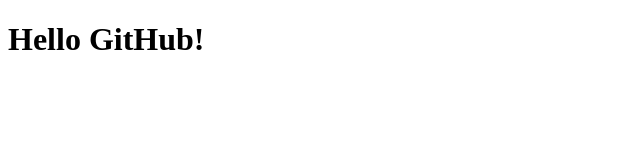
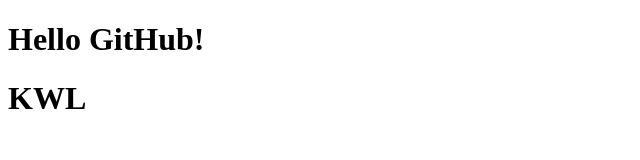
Before and after one commit to kwl-sf/MyProject, a plain HTML site: page index.html in a window 1280 px wide. Shown: the whole page, without its empty margins (0-640 px from the left). Drawn offline with Linux system fonts and the light colour scheme.

Commit message:
Add files via upload

```diff
--- a/index.html
+++ b/index.html
@@ -5,5 +5,6 @@
 </head>
 <body>
     <h1>Hello GitHub!</h1>
+    <h1>KWL</h1>
 </body>
 </html>
```
